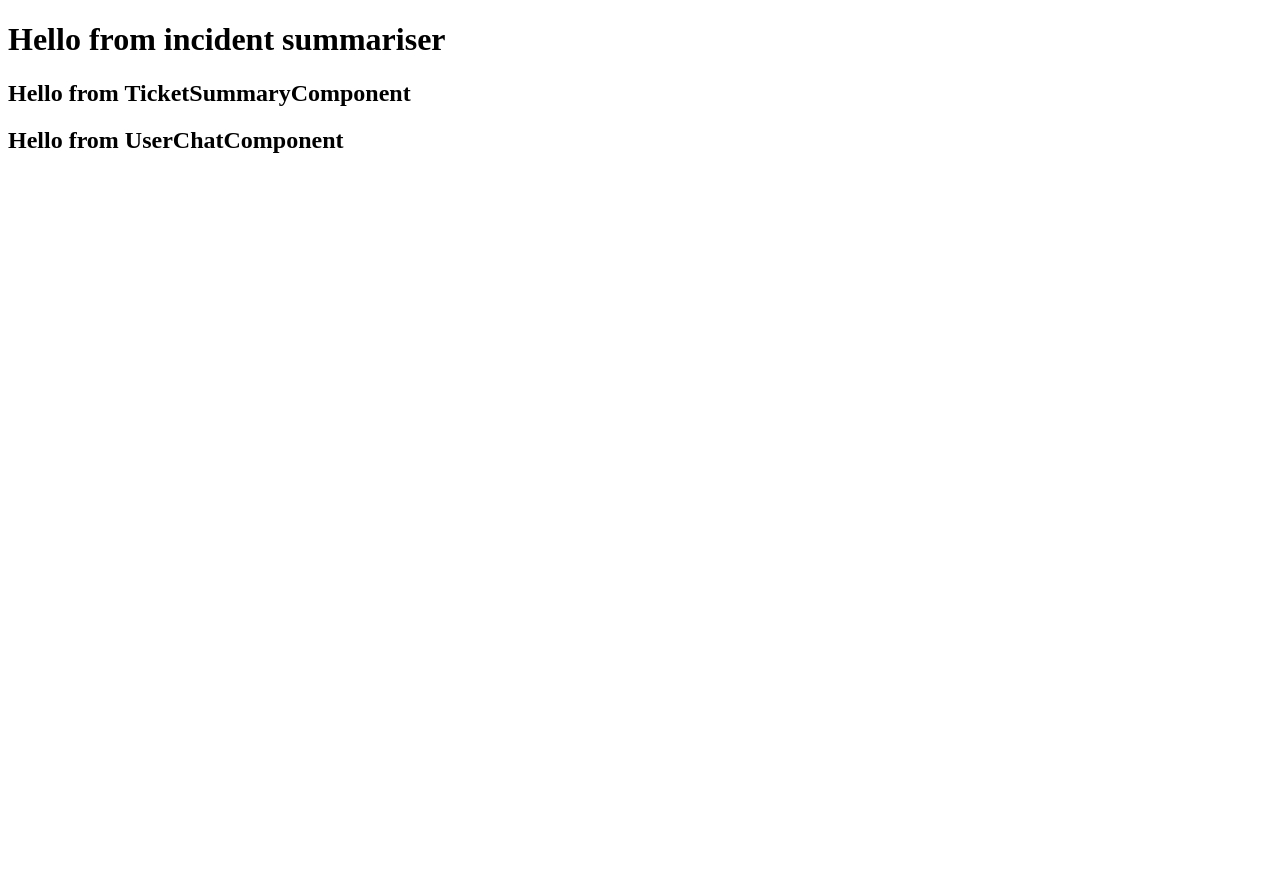
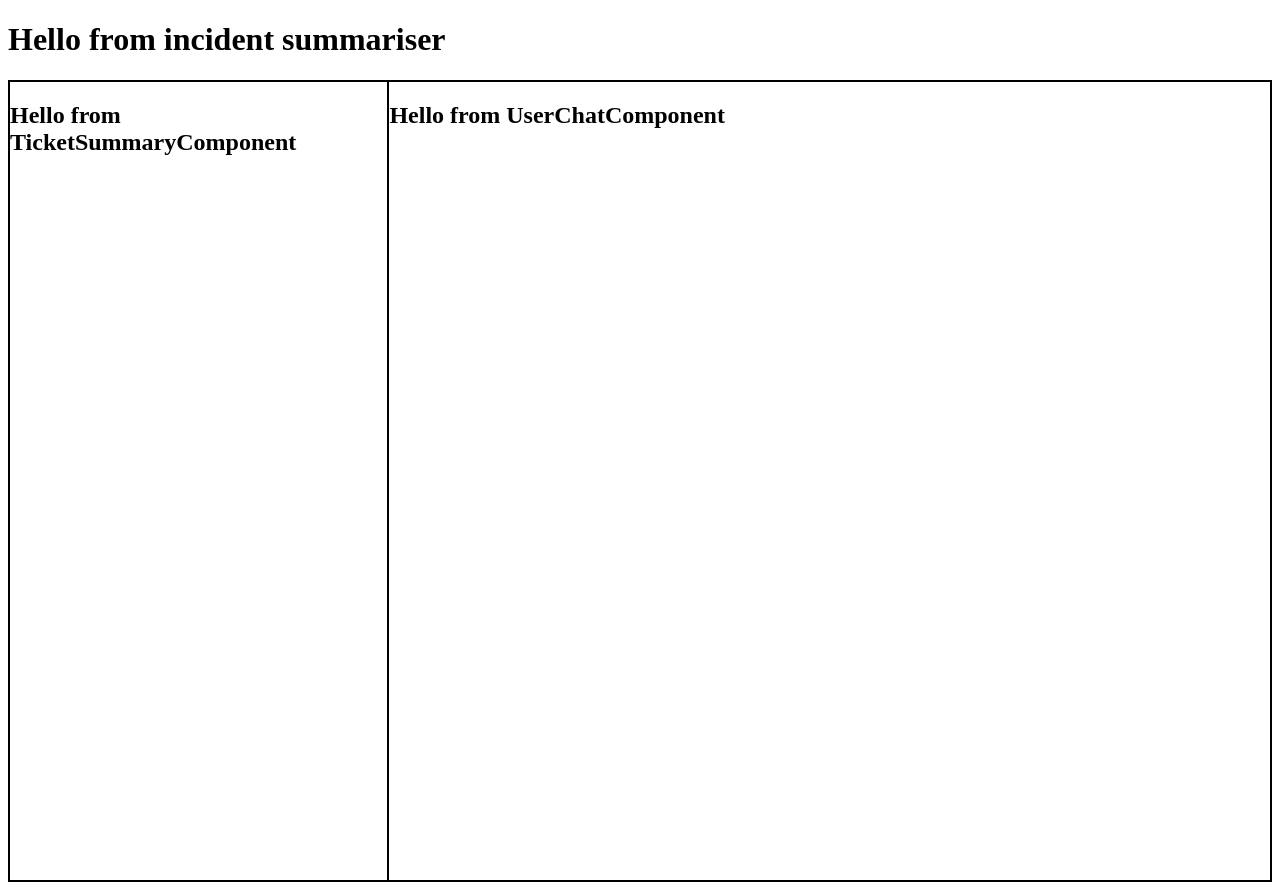
Before and after one commit to kpps17/incident-summariser, a React (Create React App) app: page / in a window 1280 px wide. Before the commit the page ends 800 px from the top, so only its background shows below. Built offline with nearby package versions, Linux system fonts and the light colour scheme.

Commit message:
created basic structure for both the components

```diff
--- /dev/null
+++ b/src/App.css
@@ -0,0 +1,6 @@
+.incident-summariser-required-component {
+    display: flex;
+    /*justify-content: space-around;*/
+    border: 1px solid;
+    height: 100vh;
+}
--- a/src/App.js
+++ b/src/App.js
@@ -1,14 +1,23 @@
-import {TicketSummaryComponent} from "./Components/TicketSummaryComponent";
-import {UserChatComponent} from "./Components/UserChatComponent";
+import {TicketSummaryComponent} from "./Components/TicketSummaryComponent/TicketSummaryComponent";
+import {UserChatComponent} from "./Components/UserChatComponent/UserChatComponent";
+import './App.css'
 
 function App() {
   return (
     <div className="App">
-        <h1>
-            Hello from incident summariser
-        </h1>
-        <TicketSummaryComponent />
-        <UserChatComponent />
+        <div className="incident-summariser-header">
+            <h1>
+                Hello from incident summariser
+            </h1>
+        </div>
+        <div className="incident-summariser-required-component">
+            <div className="incident-summariser-ticket-summary-component">
+                <TicketSummaryComponent />
+            </div>
+            <div className="incident-summariser-ticket-user-chat-component">
+                <UserChatComponent />
+            </div>
+        </div>
     </div>
   );
 }
--- a/src/Components/TicketSummaryComponent.jsx
+++ b/src/Components/TicketSummaryComponent/TicketSummaryComponent.jsx
@@ -1,3 +1,5 @@
+import './style.css'
+
 export function TicketSummaryComponent() {
     return (
         <h2>Hello from TicketSummaryComponent</h2>
--- /dev/null
+++ b/src/Components/TicketSummaryComponent/style.css
@@ -0,0 +1,4 @@
+.incident-summariser-ticket-summary-component {
+    width: 30vw;
+    border: 1px solid
+}
--- a/src/Components/UserChatComponent.jsx
+++ b/src/Components/UserChatComponent/UserChatComponent.jsx
@@ -1,3 +1,5 @@
+import './style.css'
+
 export function UserChatComponent() {
     return (
         <h2>
--- /dev/null
+++ b/src/Components/UserChatComponent/style.css
@@ -0,0 +1,4 @@
+.incident-summariser-ticket-user-chat-component {
+    border: 1px solid;
+    width: 70vw;
+}
```
